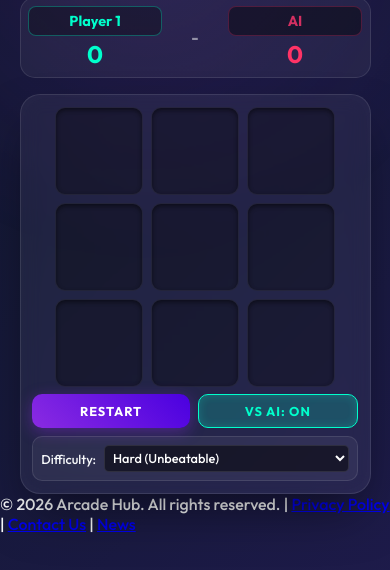
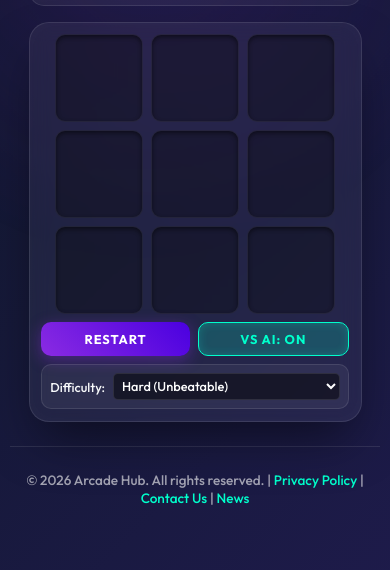
Before and after one commit to vayutripathi10/arcade-hub, a plain HTML site: page tictactoe-frontend/index.html in a window 390 px wide. Shown: the part 228-798 px from the top of the page. Drawn offline with Linux system fonts and the light colour scheme.

Commit message:
fix: add footer styles to game pages and fix mobile overflow

```diff
--- a/tictactoe-frontend/style.css
+++ b/tictactoe-frontend/style.css
@@ -338,3 +338,33 @@
             background-color: var(--background);
             color: white;
         }
+
+        /* Footer styles */
+        .site-footer {
+            width: 100%;
+            text-align: center;
+            padding: 1.5rem 1rem;
+            margin-top: 1.5rem;
+            border-top: 1px solid rgba(255, 255, 255, 0.1);
+            color: rgba(255, 255, 255, 0.6);
+            font-size: 0.85rem;
+        }
+        .site-footer a {
+            color: #00ffcc;
+            text-decoration: none;
+        }
+        .site-footer a:hover {
+            text-decoration: underline;
+        }
+
+        @media (max-width: 600px) {
+            body {
+                padding: 70px 10px 20px;
+                justify-content: flex-start;
+            }
+            .home-btn {
+                top: 10px;
+                left: 10px;
+                padding: 6px 12px;
+            }
+        }
```
